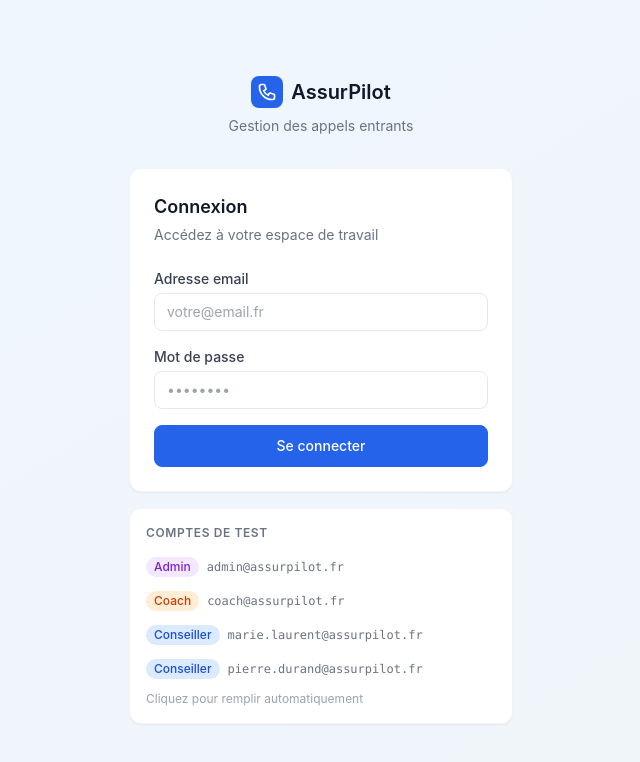
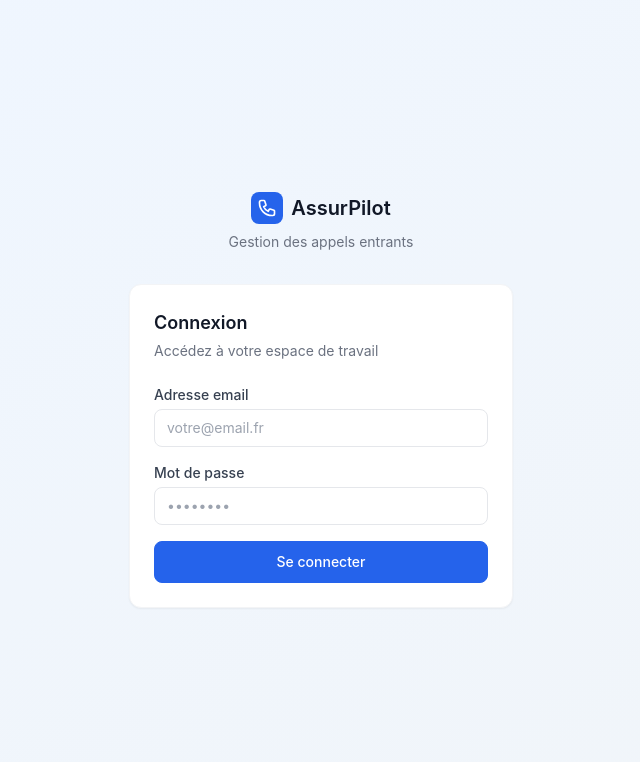
Before and after one commit to ABDERRAHIMELMANSOUR/assurpilot-v1, a Next.js app: page /login in a window 1280 px wide. Shown: the top 762 px of the page, without its empty margins (319-959 px from the left). Built offline with nearby package versions, Linux system fonts and the light colour scheme.

Commit message:
fix: remove test accounts block from login page for production

```diff
--- a/src/app/login/page.tsx
+++ b/src/app/login/page.tsx
@@ -63,25 +63,7 @@ export default function LoginPage() {
           </form>
         </div>
 
-        <div className="mt-4 card p-4">
-          <p className="text-xs font-semibold text-gray-500 uppercase tracking-wider mb-3">Comptes de test</p>
-          <div className="space-y-1.5 text-xs text-gray-600">
-            {[
-              { role: "Admin",      email: "admin@assurpilot.fr",         pw: "admin123", color: "bg-purple-100 text-purple-700" },
-              { role: "Coach",      email: "coach@assurpilot.fr",         pw: "coach123", color: "bg-orange-100 text-orange-700" },
-              { role: "Conseiller", email: "marie.laurent@assurpilot.fr", pw: "agent123", color: "bg-blue-100 text-blue-700"    },
-              { role: "Conseiller", email: "pierre.durand@assurpilot.fr", pw: "agent123", color: "bg-blue-100 text-blue-700"    },
-            ].map((a) => (
-              <div key={a.email}
-                className="flex items-center gap-2 cursor-pointer hover:bg-gray-50 rounded p-1 -mx-1"
-                onClick={() => { setEmail(a.email); setPassword(a.pw); }}>
-                <span className={`badge ${a.color}`}>{a.role}</span>
-                <span className="font-mono text-gray-500">{a.email}</span>
-              </div>
-            ))}
-          </div>
-          <p className="text-xs text-gray-400 mt-2">Cliquez pour remplir automatiquement</p>
-        </div>
+
       </div>
     </div>
   );
```
